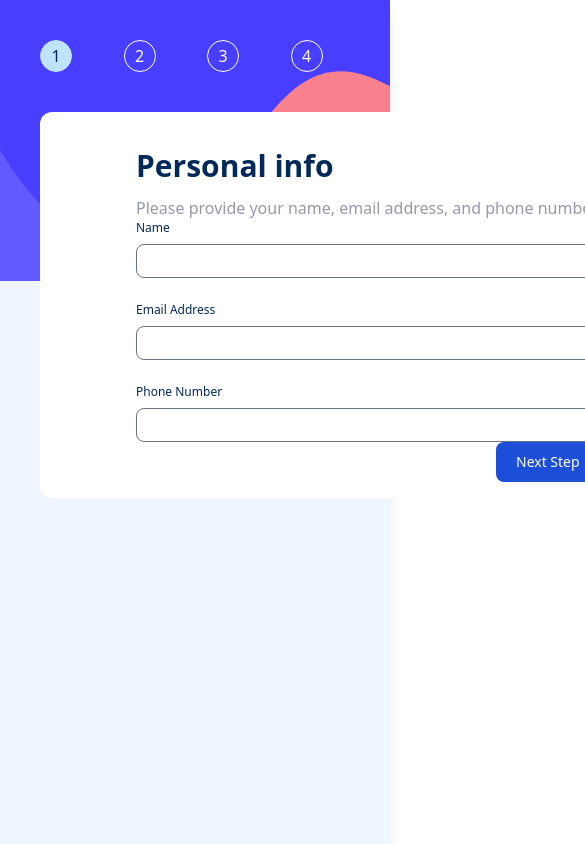
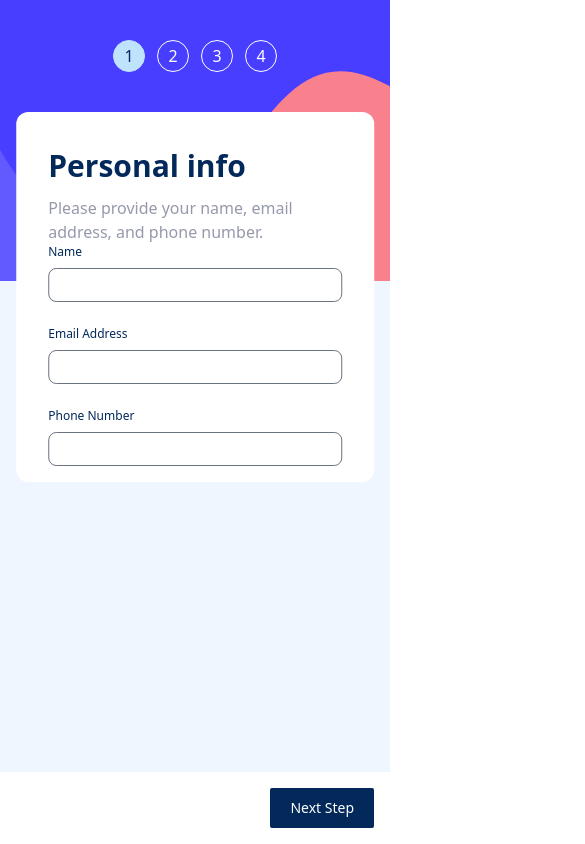
Before and after one commit to AitorGallardo/Multi-Step-Form, a React (Vite) app: page /firstStep in a window 390 px wide. Shown: the top 844 px of the page, 585 px wide, since content can reach past the window. Built offline with nearby package versions, Linux system fonts and the light colour scheme; a web font is replaced by a local one.

Commit message:
responsive: footer,stepper, first form

```diff
--- a/src/components/Footer.jsx
+++ b/src/components/Footer.jsx
@@ -1,3 +1,5 @@
+import PropTypes from 'prop-types';
+
 import { BUTTONS_TEXT } from '../constants/consts';
 
 export default function Footer({
@@ -14,7 +16,7 @@ export default function Footer({
       {showBack && (
         <button
           onClick={onClickBack}
-          className='w-fit self-end text-coolGray hover:text-marineBlue font-medium rounded-lg text-sm px-5 py-2.5'
+          className='w-fit self-end text-coolGray hover:text-marineBlue font-medium rounded-sm sm:rounded-lg text-sm px-5 py-2.5'
         >
           {BUTTONS_TEXT.GO_BACK}
         </button>
@@ -24,7 +26,7 @@ export default function Footer({
         {showNext && (
           <button
             onClick={onClickNext}
-            className='w-fit self-end text-white bg-blue-700 hover:bg-blue-800 font-medium rounded-lg text-sm px-5 py-2.5'
+            className='w-fit self-end text-white bg-marineBlue hover:bg-blue-800 font-medium rounded-sm sm:rounded-lg text-sm px-5 py-2.5'
           >
             {BUTTONS_TEXT.NEXT_STEP}
           </button>
@@ -32,7 +34,7 @@ export default function Footer({
         {showConfirm && (
           <button
             onClick={handleConfirm}
-            className='w-fit self-end text-white bg-blue-700 hover:bg-blue-800 font-medium rounded-lg text-sm px-5 py-2.5'
+            className='w-fit self-end text-white bg-blue-700 hover:bg-blue-800 font-medium rounded-sm sm:rounded-lg text-sm px-5 py-2.5'
           >
             {BUTTONS_TEXT.CONFIRM}
           </button>
@@ -41,3 +43,12 @@ export default function Footer({
     </footer>
   );
 }
+
+Footer.propTypes = {
+  showBack: PropTypes.bool,
+  showNext: PropTypes.bool,
+  showConfirm: PropTypes.bool,
+  onClickBack: PropTypes.func,
+  onClickNext: PropTypes.func,
+  handleConfirm: PropTypes.func,
+};
--- a/src/components/Stepper.jsx
+++ b/src/components/Stepper.jsx
@@ -6,8 +6,8 @@ const { FIRST, SECOND, THIRD, FOURTH } = STEPS;
 
 export const Stepper = ({active}) => {
   return (
-    <ol className='items-center flex flex-row sm:flex-col gap-6'>
-      <li className='flex w-full justify-start gap-4 items-center text-blue-600 dark:text-blue-500 '>
+    <ol className='items-center justify-center flex flex-row sm:flex-col gap-3 sm:gap-6'>
+      <li className='flex sm:w-full justify-start gap-4 items-center text-blue-600 dark:text-blue-500 '>
         <span
           className={`flex items-center justify-center w-8 h-8 border rounded-full shrink-0 ${
             active === FIRST.NUMBER
@@ -24,7 +24,7 @@ export const Stepper = ({active}) => {
           <p className='font-medium text-sm text-white'>{FIRST.TEXT}</p>
         </span>
       </li>
-      <li className='flex w-full justify-start gap-4 items-center text-gray-500 dark:text-gray-400 '>
+      <li className='flex sm:w-full justify-start gap-4 items-center text-gray-500 dark:text-gray-400 '>
         <span
           className={`flex items-center justify-center w-8 h-8 border rounded-full shrink-0 ${
             active === SECOND.NUMBER
@@ -41,7 +41,7 @@ export const Stepper = ({active}) => {
           <p className='font-medium text-sm text-white'>{SECOND.TEXT}</p>
         </span>
       </li>
-      <li className='flex w-full justify-start gap-4 items-center text-gray-500 dark:text-gray-400 '>
+      <li className='flex sm:w-full justify-start gap-4 items-center text-gray-500 dark:text-gray-400 '>
         <span
           className={`flex items-center justify-center w-8 h-8 border rounded-full shrink-0 ${
             active === THIRD.NUMBER
@@ -58,7 +58,7 @@ export const Stepper = ({active}) => {
           <p className='font-medium text-sm text-white'>{THIRD.TEXT}</p>
         </span>
       </li>
-      <li className='flex w-full justify-start gap-4 items-center text-gray-500 dark:text-gray-400 '>
+      <li className='flex sm:w-full justify-start gap-4 items-center text-gray-500 dark:text-gray-400 '>
         <span
           className={`flex items-center justify-center w-8 h-8 border rounded-full shrink-0 ${
             active === FOURTH.NUMBER
--- a/src/layout/FormLayout.jsx
+++ b/src/layout/FormLayout.jsx
@@ -15,22 +15,21 @@ export const FormLayout = ({
         <div className="sidePanel basis-1/3 sm:bg-[url('src/assets/images/bg-sidebar-desktop.svg')] sm:rounded-md sm:bg-bottom bg-[url('src/assets/images/bg-sidebar-mobile.svg')] bg-cover p-10 bg-right-bottom">
           <Stepper active={activeNumber} />
         </div>
-        <section className='flex grow flex-col sm:w-3/6 sm:static justify-between px-24 pt-9 pb-4 mx-10 bg-white absolute top-28 rounded-xl'>
+        <section className='flex grow flex-col w-11/12 sm:w-3/6 sm:static justify-between sm:px-24 px-8 pt-9 pb-4  bg-white absolute top-28 left-1/2 -translate-x-1/2 rounded-xl'>
           <header className={`${showHeader ? 'flex flex-col' : 'hidden'}`}>
             <h1 className='text-3xl text-marineBlue font-bold mb-3'>{title}</h1>
-            <p className=' text-coolGray text-md whitespace-nowrap'>
+            <p className=' text-coolGray text-md sm:whitespace-nowrap'>
               {description}
             </p>
           </header>
           {children}
-          {/* <button
-          type='submit'
-          className='w-fit self-end text-white bg-blue-700 hover:bg-blue-800 focus:ring-4 focus:ring-blue-300 font-medium rounded-lg text-sm px-5 py-2.5 mt-20'
-        >
-          Next Step
-        </button> */}
-          <Footer {...footerConfig}/>
+          <div className='hidden sm:inline-block'>
+            <Footer {...footerConfig} />
+          </div>
         </section>
+        <div className='sm:hidden absolute p-4 bg-white w-full bottom-0'>
+            <Footer {...footerConfig} />
+          </div>
       </article>
     </main>
   );
```
